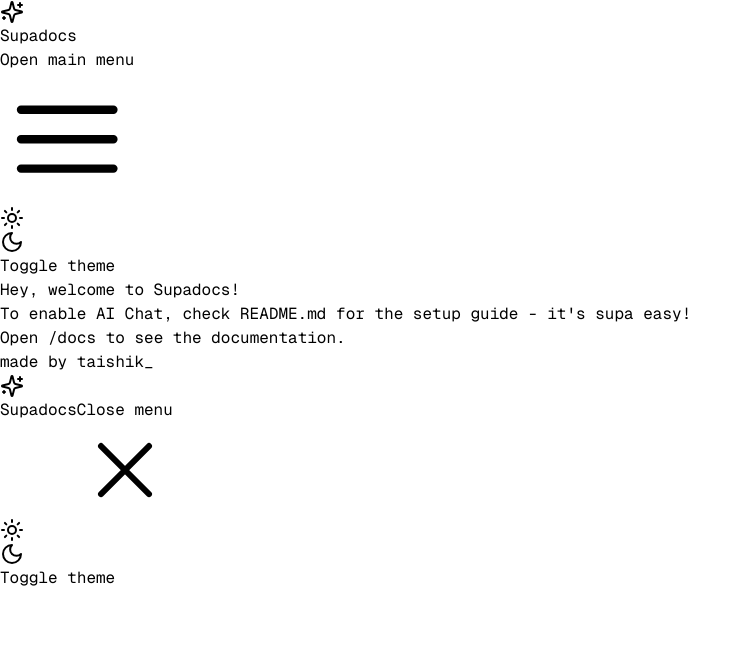
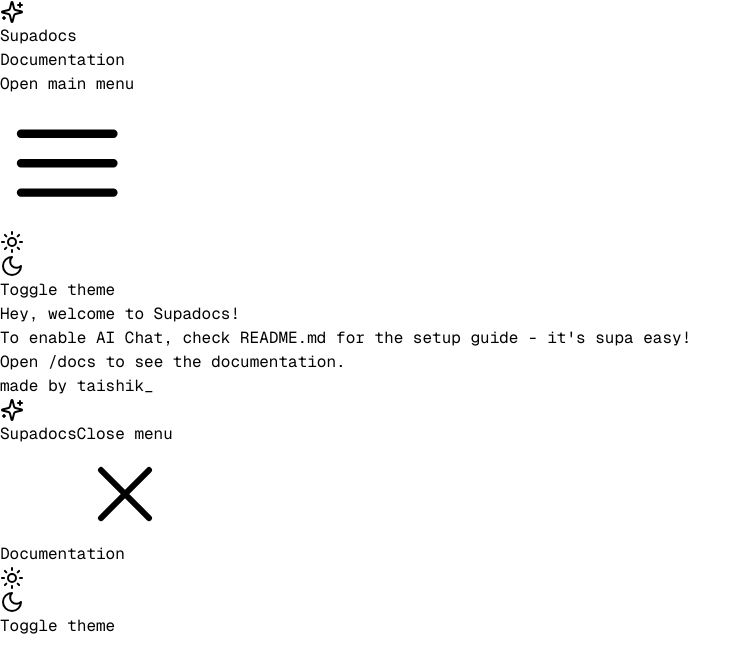
Before and after one commit to taishikato/supadocs-marketing, a Next.js app in the folder apps/web/: page / in a window 1280 px wide. Both pictures are taken after a click on the button "Open main menu". Shown: the top 672 px of the page, without its empty margins (0-751 px from the left). Built offline with nearby package versions, Linux system fonts and the light colour scheme.

Commit message:
header: Add navigation links to Documentation in Header component

```diff
--- a/apps/web/app/header.tsx
+++ b/apps/web/app/header.tsx
@@ -7,6 +7,8 @@ import Link from "next/link";
 import { Sparkles } from "lucide-react";
 
 import { ModeToggle } from "@/components/mode-toggle";
+
+const navigation = [{ name: "Documentation", href: "/docs" }];
 
 export function Header() {
   const [mobileMenuOpen, setMobileMenuOpen] = useState(false);
@@ -22,6 +24,17 @@ export function Header() {
             <Sparkles className="size-4" />
             Supadocs
           </Link>
+          <div className="hidden lg:flex lg:gap-x-12">
+            {navigation.map((item) => (
+              <Link
+                key={item.name}
+                href={item.href}
+                className="text-sm/6 font-semibold"
+              >
+                {item.name}
+              </Link>
+            ))}
+          </div>
         </div>
         <div className="flex lg:hidden">
           <button
@@ -63,6 +76,17 @@ export function Header() {
           </div>
           <div className="mt-6 flow-root">
             <div className="-my-6 divide-y divide-border">
+              <div className="space-y-2 py-6">
+                {navigation.map((item) => (
+                  <Link
+                    key={item.name}
+                    href={item.href}
+                    className="-mx-3 block rounded-lg px-3 py-2 text-base/7 font-semibold"
+                  >
+                    {item.name}
+                  </Link>
+                ))}
+              </div>
               <div className="py-6">
                 <ModeToggle />
               </div>
```
